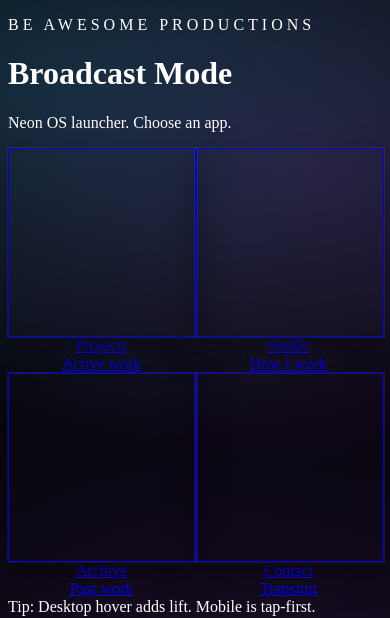
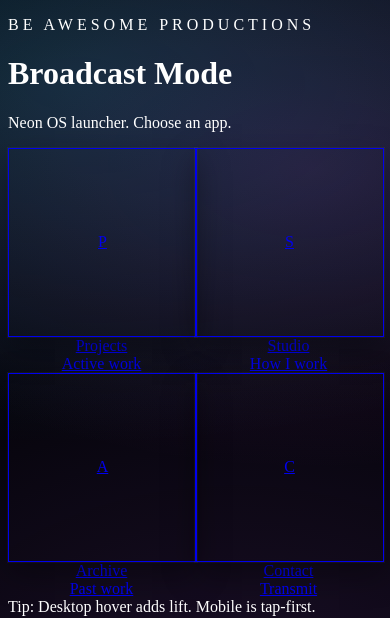
Before and after one commit to TyGosley/broadcast-mode, a Next.js app: page / in a window 390 px wide. Shown: the top 618 px of the page. Built offline with nearby package versions, Linux system fonts and the light colour scheme.

Commit message:
style: refine launcher for mobile

```diff
--- a/app/page.tsx
+++ b/app/page.tsx
@@ -3,7 +3,7 @@ import { LauncherGrid } from "@/components/LauncherGrid";
 export default function HomePage() {
   return (
     <main className="min-h-dvh px-5 py-8">
-      <header className="mx-auto mb-6 max-w-5xl">
+      <header className="mx-auto mb-7 max-w-5xl">
         <p className="text-xs tracking-[0.25em] text-white/60">
           BE AWESOME PRODUCTIONS
         </p>
--- a/components/AppIcon.tsx
+++ b/components/AppIcon.tsx
@@ -16,22 +16,26 @@ export function AppIcon({ app }: AppIconProps) {
         className={[
           "relative aspect-square w-full rounded-2xl",
           "bg-white/5 backdrop-blur",
-          "border border-white/10",
-          "shadow-[0_0_0_1px_rgba(255,255,255,0.06),0_12px_30px_rgba(0,0,0,0.35)]",
+          "border border-white/5",
+          "shadow-[0_0_0_1px_rgba(255,255,255,0.04),0_12px_30px_rgba(0,0,0,0.35)]",
           "transition-transform duration-200",
           "md:group-hover:-translate-y-1",
         ].join(" ")}
       >
         {/* Neon glow */}
-        <div className="absolute -inset-0.5 rounded-2xl bg-gradient-to-br from-cyan-400/25 via-fuchsia-500/20 to-purple-500/25 blur-md opacity-70" />
+        <div className="absolute -inset-0.5 rounded-2xl bg-gradient-to-br from-cyan-400/15 via-fuchsia-500/10 to-purple-500/15 blur-md opacity-60" />
 
-        {/* Icon body */}
+        {/* Icon body (temporary glyph until real icons) */}
         <div className="relative flex h-full items-center justify-center">
-          <div className="h-10 w-10 rounded-xl bg-gradient-to-br from-cyan-300/80 via-fuchsia-400/80 to-purple-400/80" />
+          <div className="flex h-12 w-12 items-center justify-center rounded-xl bg-white/10">
+            <span className="text-xl font-bold tracking-wide text-white/80">
+              {app.label.charAt(0)}
+            </span>
+          </div>
         </div>
       </div>
 
-      <div className="mt-2 text-center">
+      <div className="mt-3 text-center">
         <div className="text-sm font-semibold tracking-wide text-white">
           {app.label}
         </div>
--- a/components/LauncherGrid.tsx
+++ b/components/LauncherGrid.tsx
@@ -3,13 +3,10 @@ import { AppIcon } from "@/components/AppIcon";
 
 export function LauncherGrid() {
   return (
-    <section
-      aria-label="Application Launcher"
-      className="w-full"
-    >
+    <section aria-label="Application Launcher" className="w-full">
       <div
         className={[
-          "grid grid-cols-2 gap-4",
+          "grid grid-cols-2 gap-5",
           "sm:grid-cols-2",
           "md:grid-cols-4",
         ].join(" ")}
```
